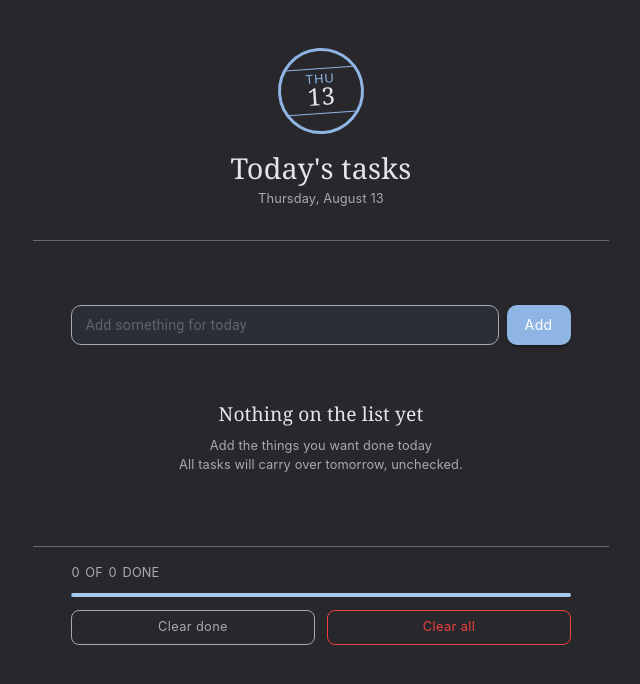
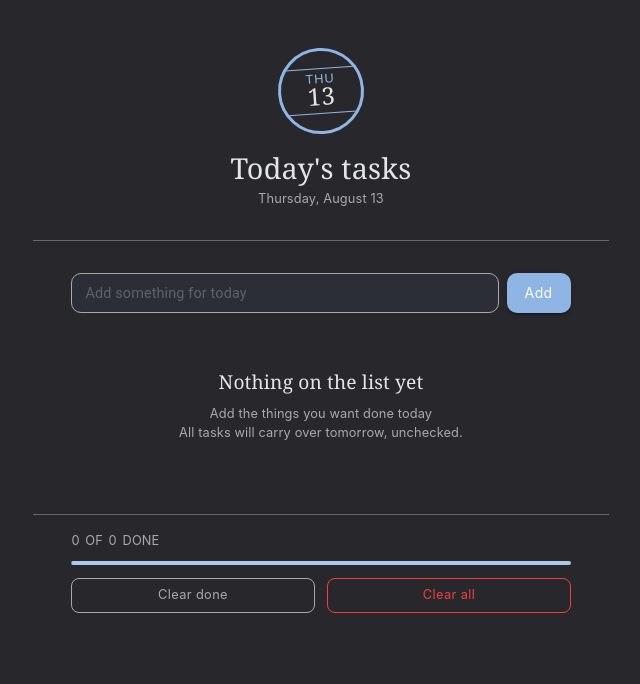
Before and after one commit to ayaztoronto-cell/To-Do-App, a React (Vite) app: page / in a window 1280 px wide. Shown: the top 684 px of the page, without its empty margins (319-959 px from the left). Built offline with nearby package versions, Linux system fonts and the light colour scheme; what @dnd-kit/react would draw is missing.

Commit message:
Spacing above input bar

```diff
--- a/src/App.css
+++ b/src/App.css
@@ -25,7 +25,7 @@ body {
 
 }.todoinput{
   width: 100%;
-  margin-Top: 2rem;
+  margin-Top: 1rem;
   display: flex;
   align-items: center;
   flex-direction: column;
```
